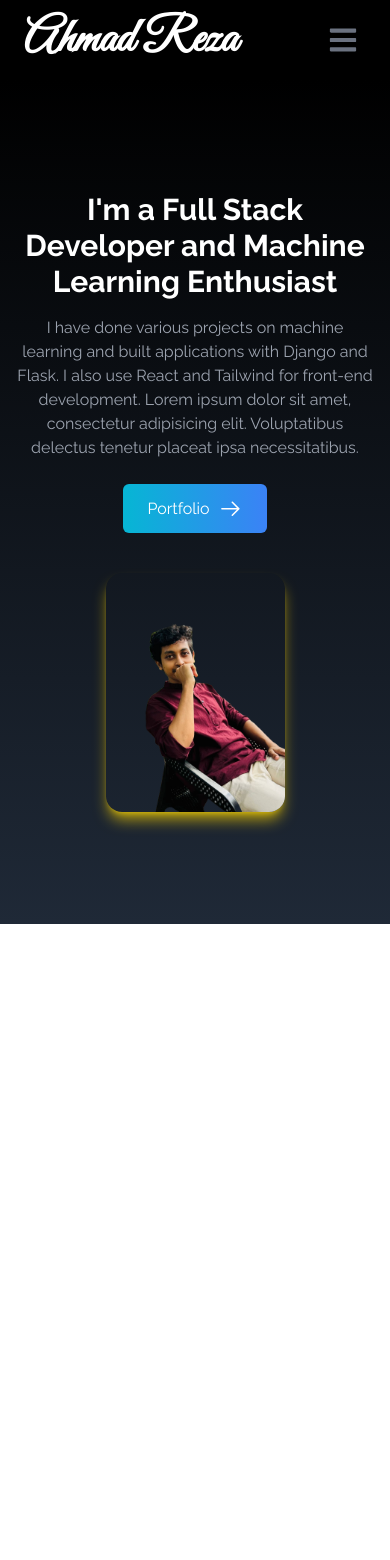
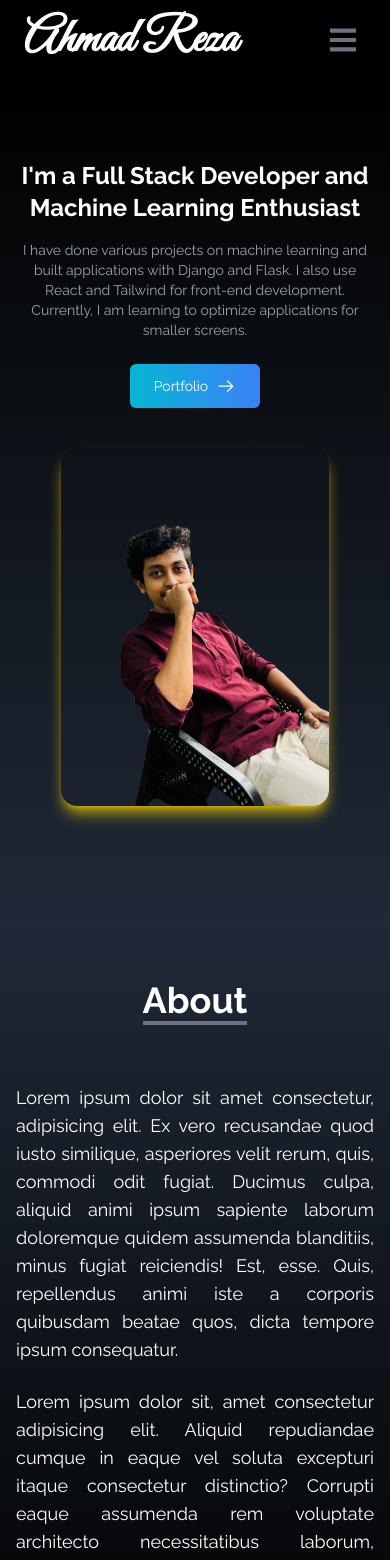
Before and after one commit to iAmAreza/My-Portfolio, a React (Vite) app: page / in a window 390 px wide. Shown: the top 1560 px of the page. Before the commit the page ends 924 px from the top, so only its background shows below. Built offline with nearby package versions, Linux system fonts and the light colour scheme.

Commit message:
updated for mobile device

```diff
--- a/src/App.jsx
+++ b/src/App.jsx
@@ -2,7 +2,7 @@ import { useState } from 'react'
 import Navbar from './components/Navbar/Navbar'
 import Home from './components/Home/Home'
 import SocialLinks from './components/SocialLinks/SocialLinks'
-
+import About from './components/About/About'
 function App() {
   const [count, setCount] = useState(0)
 
@@ -10,7 +10,7 @@ function App() {
     <>
       <Navbar />
       <Home />
-
+      <About/>
       <SocialLinks />
     </>
   )
--- /dev/null
+++ b/src/components/About/About.jsx
@@ -0,0 +1,39 @@
+import React from 'react';
+
+const About = () => {
+  return (
+    <div
+      name="about"
+      className="w-full bg-gradient-to-b from-gray-800 to-black text-white py-10"
+    >
+      <div className="max-w-screen-lg p-4 mx-auto flex flex-col justify-center w-full">
+        <div className="pb-8 text-center md:text-left">
+          <p className="text-4xl font-bold inline border-b-4 border-gray-500">
+            About
+          </p>
+        </div>
+        <p className="text-lg md:text-xl mt-8 md:mt-16 text-justify">
+          Lorem ipsum dolor sit amet consectetur, adipisicing elit. Ex vero
+          recusandae quod iusto similique, asperiores velit rerum, quis, commodi
+          odit fugiat. Ducimus culpa, aliquid animi ipsum sapiente laborum
+          doloremque quidem assumenda blanditiis, minus fugiat reiciendis! Est,
+          esse. Quis, repellendus animi iste a corporis quibusdam beatae quos,
+          dicta tempore ipsum consequatur.
+        </p>
+
+        <br />
+
+        <p className="text-lg md:text-xl text-justify">
+          Lorem ipsum dolor sit, amet consectetur adipisicing elit. Aliquid
+          repudiandae cumque in eaque vel soluta excepturi itaque consectetur
+          distinctio? Corrupti eaque assumenda rem voluptate architecto
+          necessitatibus laborum, dignissimos error nobis officiis dolorum hic
+          facilis in quas incidunt sit? Molestiae impedit sunt iste a laboriosam
+          sit autem tempora, expedita voluptatum libero.
+        </p>
+      </div>
+    </div>
+  );
+};
+
+export default About;
--- a/src/components/Home/Home.jsx
+++ b/src/components/Home/Home.jsx
@@ -6,26 +6,25 @@ const Home = () => {
   return (
     <div
       name="home"
-      className="h-screen w-full bg-gradient-to-b from-black to-gray-800 text-white relative"
+      className="min-h-screen w-full bg-gradient-to-b from-black to-gray-800 text-white relative pt-20"
     >
       <div className="max-w-screen-lg mx-auto flex flex-col md:flex-row items-center justify-center h-full px-4">
         {/* Text Section */}
         <div className="text-center md:text-left md:w-1/2">
-          <h1 className="text-3xl sm:text-4xl font-bold mb-4 z-10">
+          <h1 className="text-2xl sm:text-3xl font-bold mb-4 z-10">
             I'm a Full Stack Developer and Machine Learning Enthusiast
           </h1>
-          <p className="text-gray-400 mb-4 max-w-md z-10">
+          <p className="text-gray-400 mb-4 max-w-full sm:max-w-md text-sm sm:text-base z-10">
             I have done various projects on machine learning and built
             applications with Django and Flask. I also use React and Tailwind
-            for front-end development. Lorem ipsum dolor sit amet, consectetur
-            adipisicing elit. Voluptatibus delectus tenetur placeat ipsa
-            necessitatibus.
+            for front-end development. Currently, I am learning to optimize
+            applications for smaller screens.
           </p>
           <div className="flex justify-center md:justify-start">
-            <button className="group flex items-center cursor-pointer w-fit my-2 text-white bg-gradient-to-r from-cyan-500 to-blue-500 px-6 py-3 rounded-md">
+            <button className="group flex items-center cursor-pointer w-fit my-2 text-white bg-gradient-to-r from-cyan-500 to-blue-500 px-6 py-3 rounded-md text-sm">
               Portfolio
               <span className="group-hover:rotate-90 duration-100">
-                <GoArrowRight size={25} className="ml-2" />
+                <GoArrowRight size={20} className="ml-2" />
               </span>
             </button>
           </div>
@@ -36,7 +35,7 @@ const Home = () => {
           <img
             src={myimg}
             alt="myimage"
-            className="rounded-2xl mx-auto w-1/2 h-auto md:w-3/4 md:h-auto shadow-lg shadow-[rgba(255,215,0,0.7)] hover:scale-105 hover:shadow-[4px_4px_10px_rgba(255,215,0,0.9)] transition-transform duration-300 ease-in-out"
+            className="rounded-2xl mx-auto w-3/4 sm:w-1/2 h-auto shadow-lg shadow-[rgba(255,215,0,0.7)] hover:scale-105 hover:shadow-[4px_4px_10px_rgba(255,215,0,0.9)] transition-transform duration-300 ease-in-out"
           />
         </div>
       </div>
```
Also changed, not shown: 1 other file (tests, documents, lock files or other folders).
